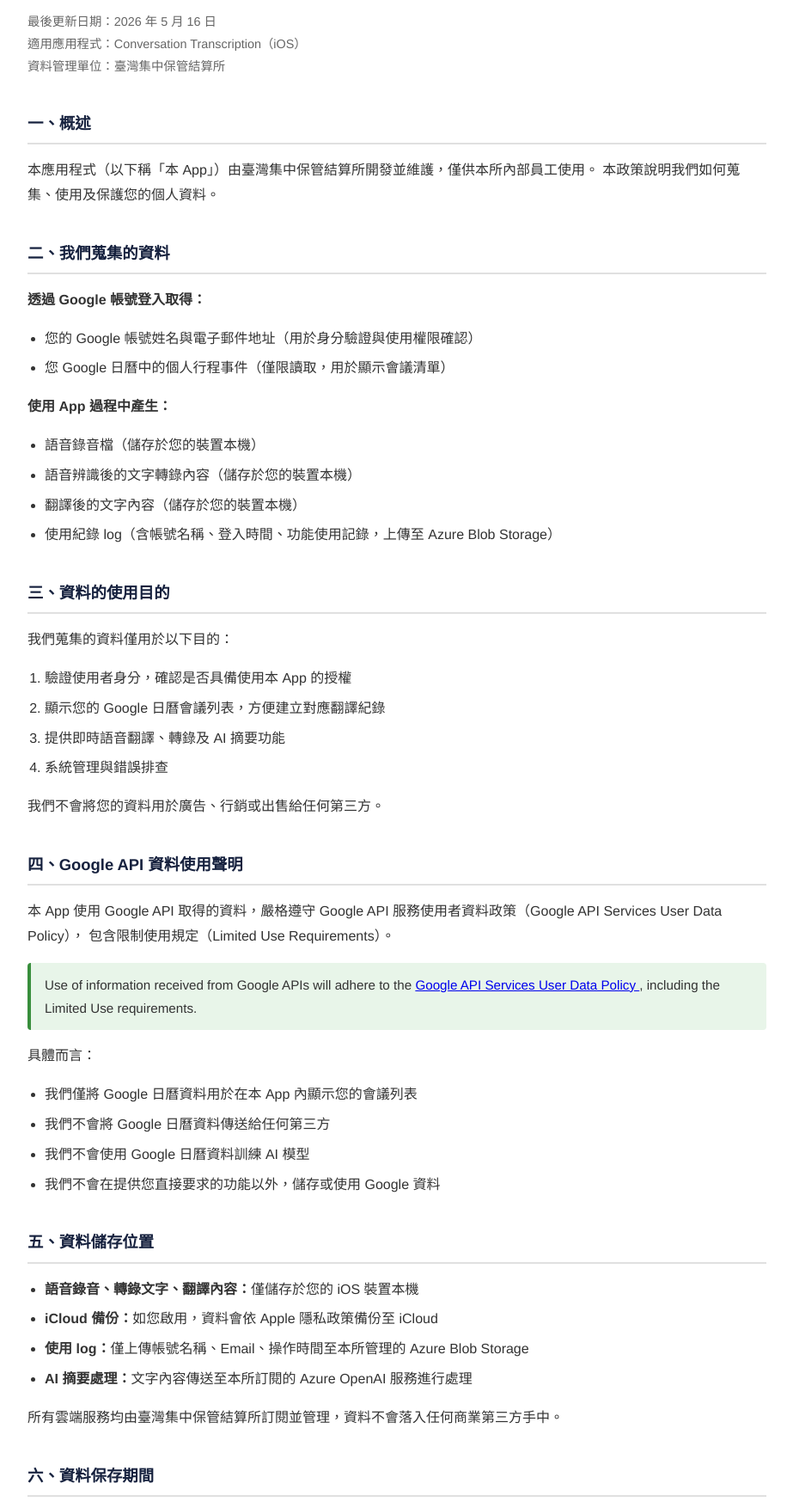
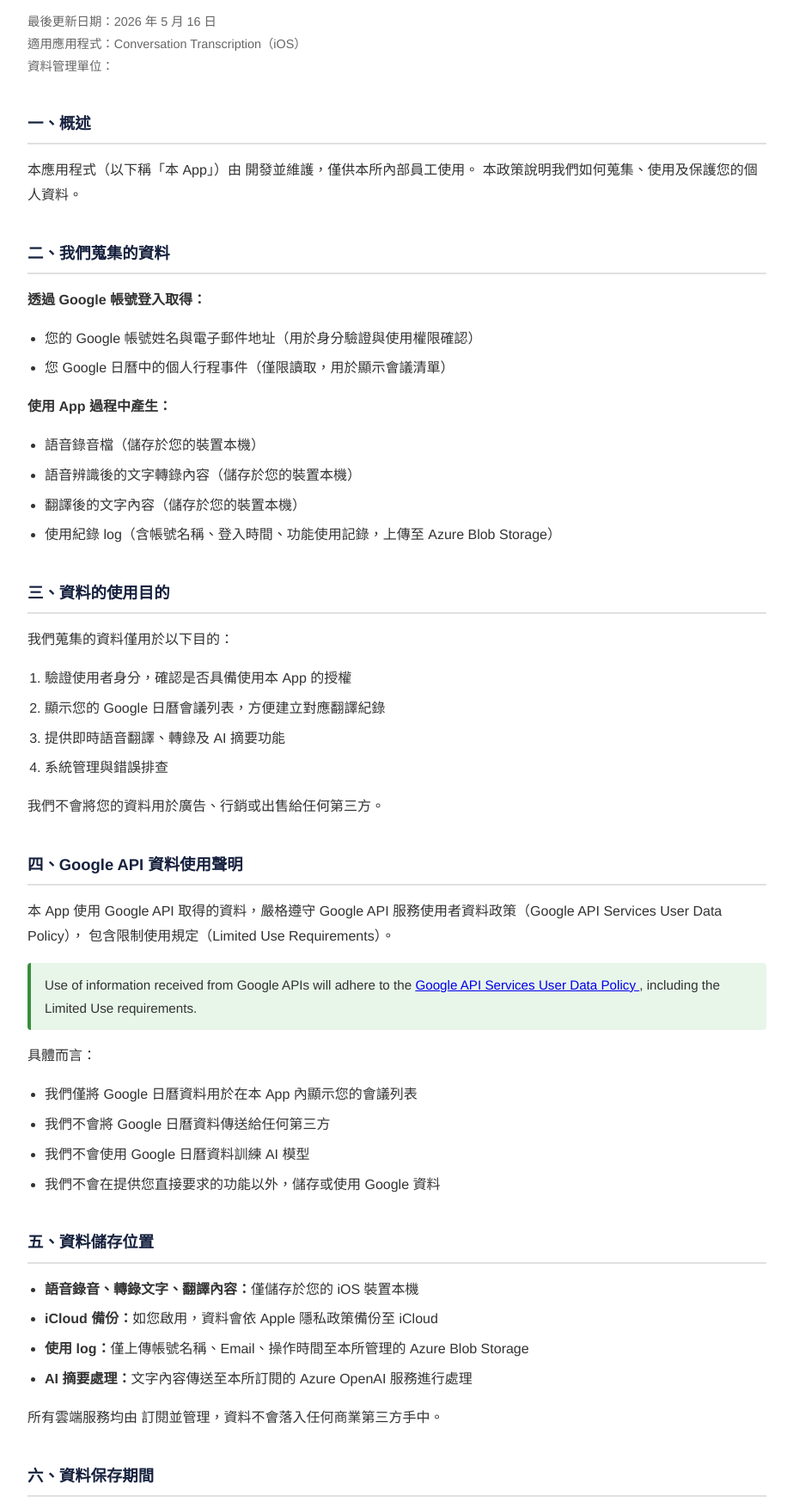
Before and after one commit to ChengYingLin/tdcc-transcription-app, a plain HTML site: page privacy-policy.html in a window 1280 px wide. Shown: the part 102-1856 px from the top of the page at 86% size, without its empty margins (178-1101 px from the left). Drawn offline with Linux system fonts and the light colour scheme.

Commit message:
Update privacy-policy.html

```diff
--- a/privacy-policy.html
+++ b/privacy-policy.html
@@ -25,12 +25,12 @@
   <div class="meta">
     最後更新日期：2026 年 5 月 16 日<br>
     適用應用程式：Conversation Transcription（iOS）<br>
-    資料管理單位：臺灣集中保管結算所
+    資料管理單位：
   </div>
 
   <h2>一、概述</h2>
   <p>
-    本應用程式（以下稱「本 App」）由臺灣集中保管結算所開發並維護，僅供本所內部員工使用。
+    本應用程式（以下稱「本 App」）由 開發並維護，僅供本所內部員工使用。
     本政策說明我們如何蒐集、使用及保護您的個人資料。
   </p>
 
@@ -85,7 +85,7 @@
     <li><strong>使用 log：</strong>僅上傳帳號名稱、Email、操作時間至本所管理的 Azure Blob Storage</li>
     <li><strong>AI 摘要處理：</strong>文字內容傳送至本所訂閱的 Azure OpenAI 服務進行處理</li>
   </ul>
-  <p>所有雲端服務均由臺灣集中保管結算所訂閱並管理，資料不會落入任何商業第三方手中。</p>
+  <p>所有雲端服務均由 訂閱並管理，資料不會落入任何商業第三方手中。</p>
 
   <h2>六、資料保存期間</h2>
   <ul>
@@ -114,7 +114,7 @@
   <h2>十、聯絡我們</h2>
   <p>
     如對本隱私政策有任何疑問：<br>
-    <strong>臺灣集中保管結算所</strong><br>
+    <strong> </strong><br>
     Email：<a href="mailto:chengyingtw@gmail.com">chengyingtw@gmail.com</a>
   </p>
 
```
